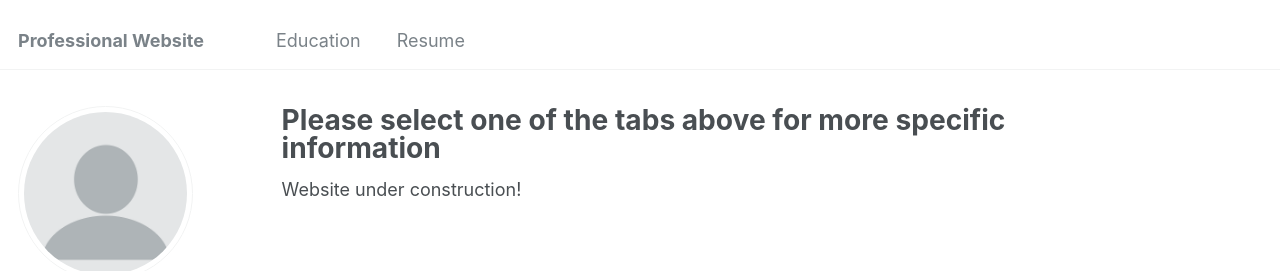
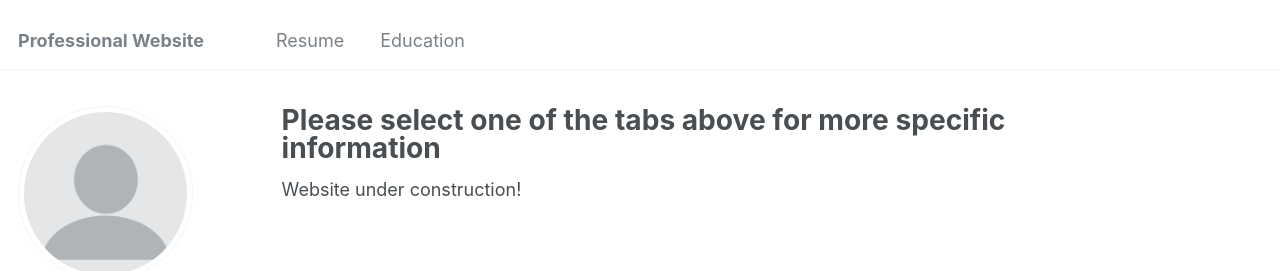
Before and after one commit to Eriklpz04/Eriklpz04.github.io, a Jekyll site: the page built from _pages/about.md, in a window 1280 px wide. Shown: the top 271 px of the page. Built offline with Jekyll 4.4.1, drawn with Linux system fonts in a browser that asks for light colours.

```diff
--- a/_data/navigation.yml
+++ b/_data/navigation.yml
@@ -5,8 +5,8 @@
 # prevent it from being included in the site.
 
 main:
-  - title: "Education"
+  - title: "Resume"
     url: /publications/
 
-  - title: "Resume"
+  - title: "Education"
     url: /talks/
```
